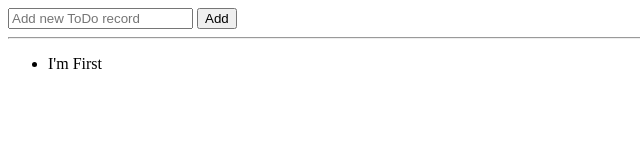
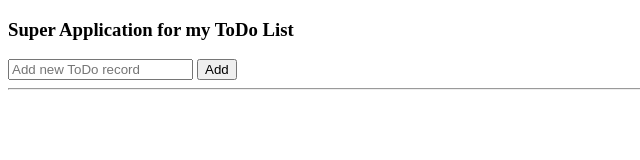
Before and after one commit to TR-G-17e/ToDoList, a plain HTML site: page index.html in a window 1280 px wide. Shown: the whole page, without its empty margins (0-640 px from the left). Drawn offline with Linux system fonts and the light colour scheme.

Commit message:
Add localStorage

```diff
--- a/index.html
+++ b/index.html
@@ -13,6 +13,9 @@
     </style>
 </head>
 <body>
+    <header>
+        <h3></h3>
+    </header>
     <section>
         <form action="#" id="todoForm">
             <input type="text" id="newToDoField" placeholder="Add new ToDo record">
--- a/todo.js
+++ b/todo.js
@@ -2,7 +2,7 @@
 // todoList Array
 // {id, title, isDone}
 
-const todoList = [{ id: 1, title: "I'm First", isDone: false }];
+const todoList = JSON.parse(localStorage.getItem('toDoList'));
 
 function ToDo(title) {
     this.id = Date.now()
@@ -16,6 +16,7 @@ const submitFormHandle = (event) => {
   todoList.push( new ToDo(field.value) );
   field.value = "";
   renderTodoList();
+  localStorage.setItem('toDoList', JSON.stringify(todoList))
 };
 
 const renderTodoList = () => {
@@ -42,7 +43,12 @@ const liClickHandle = event => {
     // todoList[index].isDone = true
     todoList[index].isDone = !todoList[index].isDone
     renderTodoList()
+    localStorage.setItem('toDoList', JSON.stringify(todoList))
 }
+
+localStorage.setItem('header', "Super Application for my ToDo List")
+let header = localStorage.getItem('header')
+document.querySelector('h3').innerText = header
 
 document
   .querySelector("#todoForm")
```
